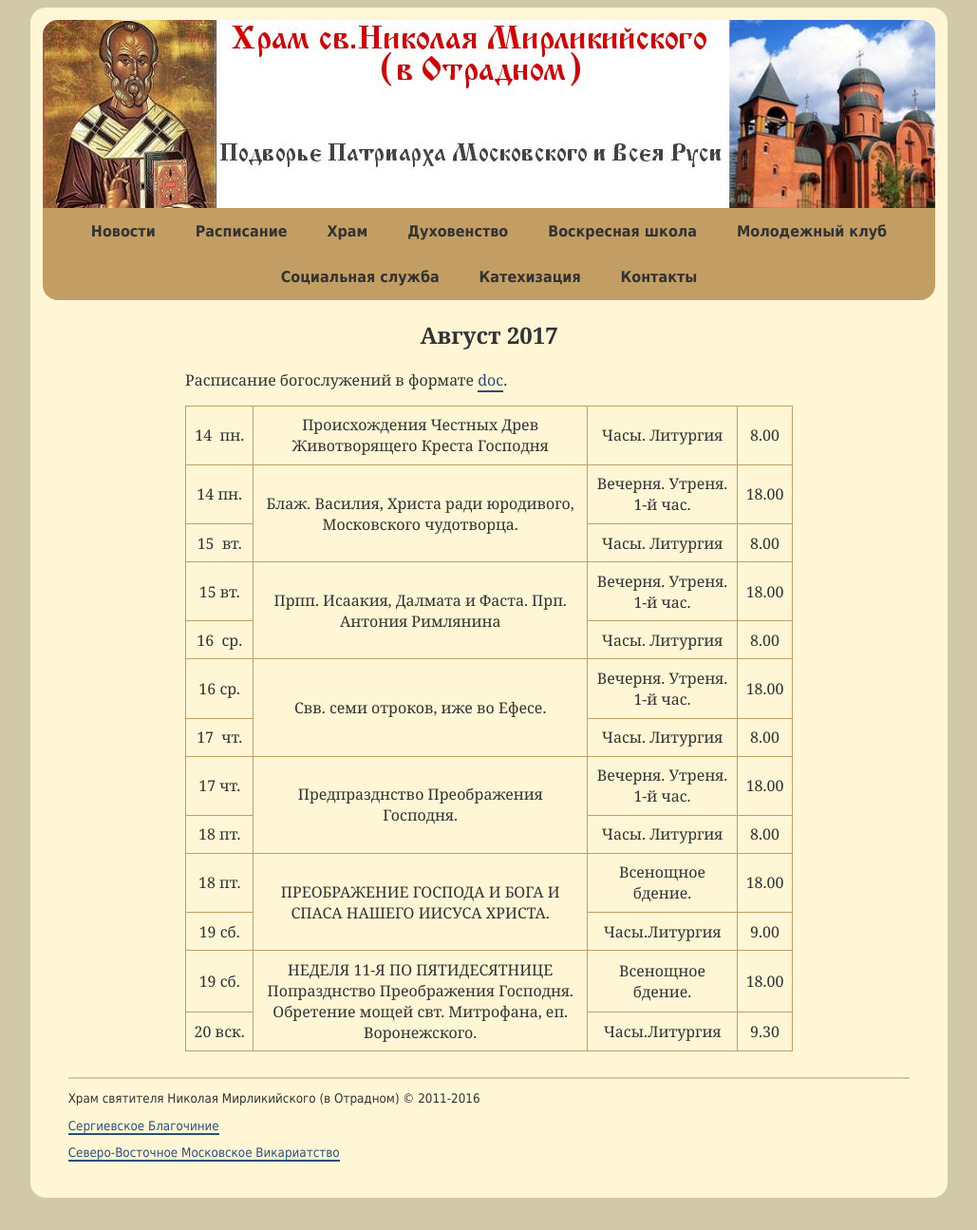
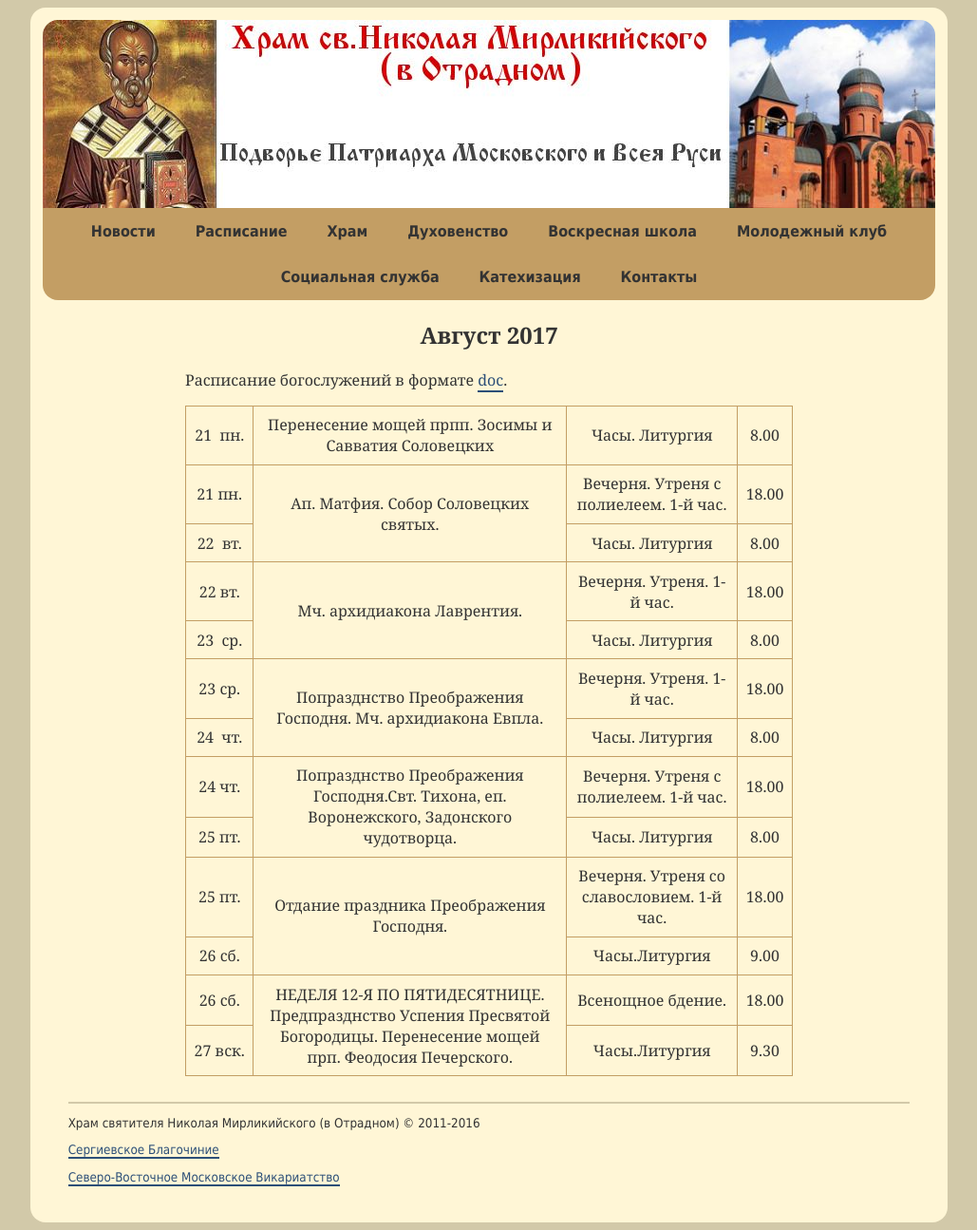
Before and after one commit to hramotradnoe/hramotradnoe.github.io, a Jekyll site: the page built from schedule/index.html, in a window 1280 px wide. Shown: the whole page at 95% size, without its empty margins (125-1154 px from the left). Built offline with Jekyll 4.4.1, drawn with Linux system fonts in a browser that asks for light colours; before the commit the page ends 1269 px from its top, so only the background shows below that.

Commit message:
Update schedule.yml

```diff
--- a/_data/schedule.yml
+++ b/_data/schedule.yml
@@ -1,56 +1,56 @@
 period: Август 2017
 link: "https://docs.google.com/document/d/1TQaJYcOGnvr6kM2m36ltmD5eGERtZ3sO-uuoZjTRGhs/edit"
 timetable:
- - description : "Происхождения Честных Древ Животворящего Креста Господня"
+ - description : "Перенесение мощей прпп. Зосимы и Савватия Соловецких"
    services    :
-      - day   : 14&nbsp; пн.
+      - day   : 21&nbsp; пн.
         time  : '8.00'
         title : "Часы. Литургия"
- - description : "Блаж. Василия, Христа ради юродивого, Московского чудотворца."
+ - description : "Ап. Матфия. Собор Соловецких святых."
    services    :
-      - day   : 14&nbsp;пн.
+      - day   : 21&nbsp;пн.
+        time  : '18.00'
+        title : "Вечерня. Утреня с полиелеем. 1-й час."
+      - day   : 22&nbsp; вт.
+        time  : '8.00'
+        title : "Часы.  Литургия"
+ - description : "Мч. архидиакона Лаврентия."
+   services    :
+      - day   : 22&nbsp;вт.
         time  : '18.00'
         title : "Вечерня. Утреня. 1-й час."
-      - day   : 15&nbsp; вт.
+      - day   : 23&nbsp; ср.
         time  : '8.00'
-        title : "Часы.  Литургия"
- - description : "Прпп. Исаакия, Далмата и Фаста. Прп. Антония Римлянина"
+        title : "Часы. Литургия"
+ - description : "Попразднство Преображения Господня. Мч. архидиакона Евпла."
    services    :
-      - day   : 15&nbsp;вт.
+      - day   : 23&nbsp;ср.
         time  : '18.00'
         title : "Вечерня. Утреня. 1-й час."
-      - day   : 16&nbsp; ср.
+      - day   : 24&nbsp; чт.
         time  : '8.00'
         title : "Часы. Литургия"
- - description : "Свв. семи отроков, иже во Ефесе."
+ - description : "Попразднство Преображения Господня.Свт. Тихона, еп. Воронежского, Задонского чудотворца."
    services    :
-      - day   : 16&nbsp;ср.
+      - day   : 24&nbsp;чт.
         time  : '18.00'
-        title : "Вечерня. Утреня. 1-й час."
-      - day   : 17&nbsp; чт.
+        title : "Вечерня. Утреня c полиелеем. 1-й час."
+      - day   : 25&nbsp;пт.
         time  : '8.00'
         title : "Часы. Литургия"
- - description : "Предпразднство Преображения Господня."
+ - description : "Отдание праздника Преображения Господня."
    services    :
-      - day   : 17&nbsp;чт.
+      - day   : 25&nbsp;пт.
         time  : '18.00'
-        title : "Вечерня. Утреня. 1-й час."
-      - day   : 18&nbsp;пт.
-        time  : '8.00'
-        title : "Часы. Литургия"
- - description : "ПРЕОБРАЖЕНИЕ ГОСПОДА И БОГА И СПАСА НАШЕГО ИИСУСА ХРИСТА."
+        title : "Вечерня. Утреня со славословием. 1-й час."
+      - day   : 26&nbsp;сб.
+        time  : '9.00'
+        title : "Часы.Литургия"
+ - description : "НЕДЕЛЯ 12-Я ПО ПЯТИДЕСЯТНИЦЕ. Предпразднство Успения Пресвятой Богородицы. Перенесение мощей прп. Феодосия Печерского."
    services    :
-      - day   : 18&nbsp;пт.
+      - day   : 26&nbsp;сб.
         time  : '18.00'
         title : "Всенощное бдение."
-      - day   : 19&nbsp;сб.
-        time  : '9.00'
-        title : "Часы.Литургия"
- - description : "НЕДЕЛЯ 11-Я ПО ПЯТИДЕСЯТНИЦЕ Попразднство Преображения Господня. Обретение мощей свт. Митрофана, еп. Воронежского."
-   services    :
-      - day   : 19&nbsp;сб.
-        time  : '18.00'
-        title : "Всенощное бдение."
-      - day   : 20&nbsp;вск.
+      - day   : 27&nbsp;вск.
         time  : '9.30'
         title : "Часы.Литургия"
```
